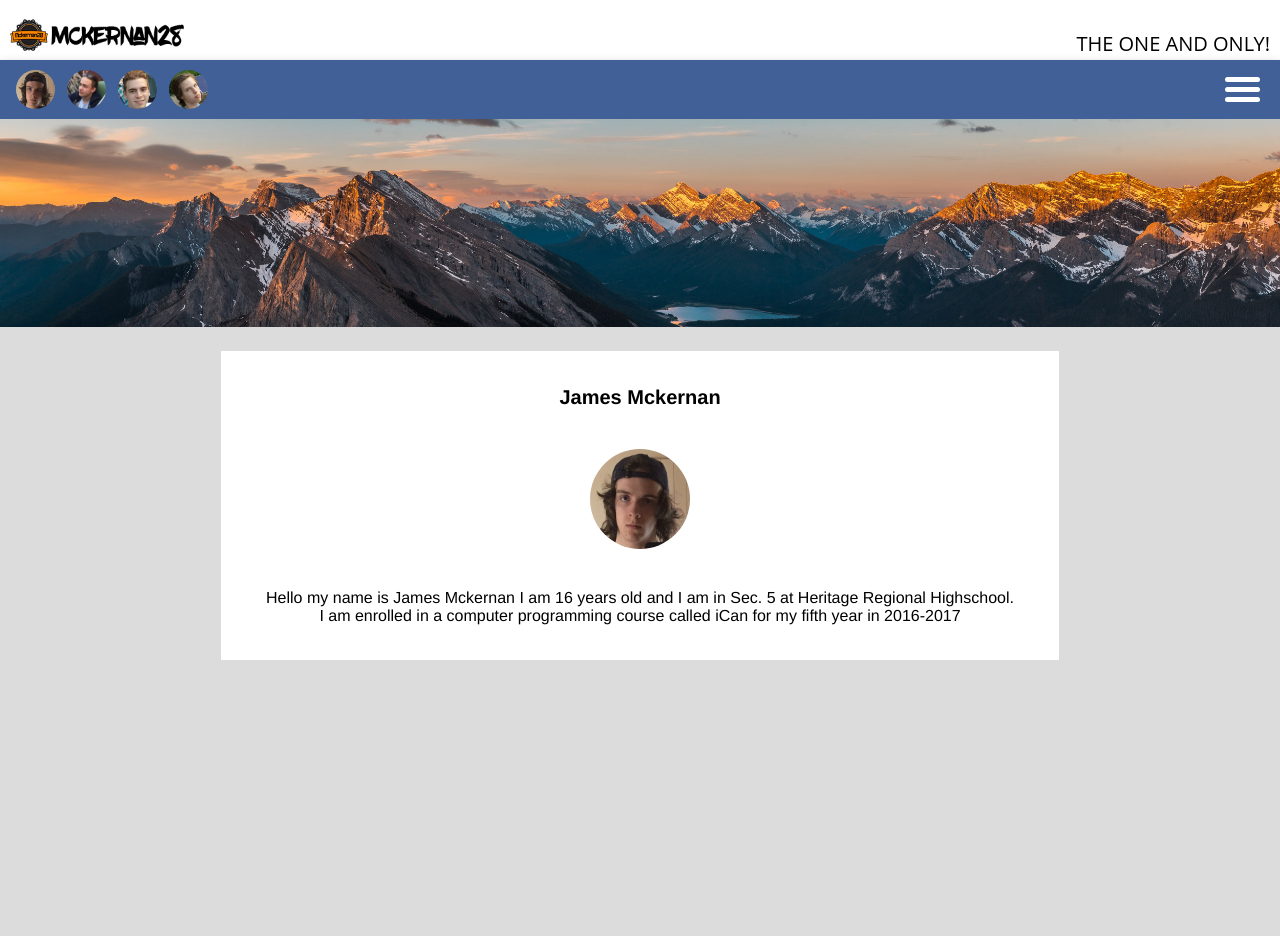
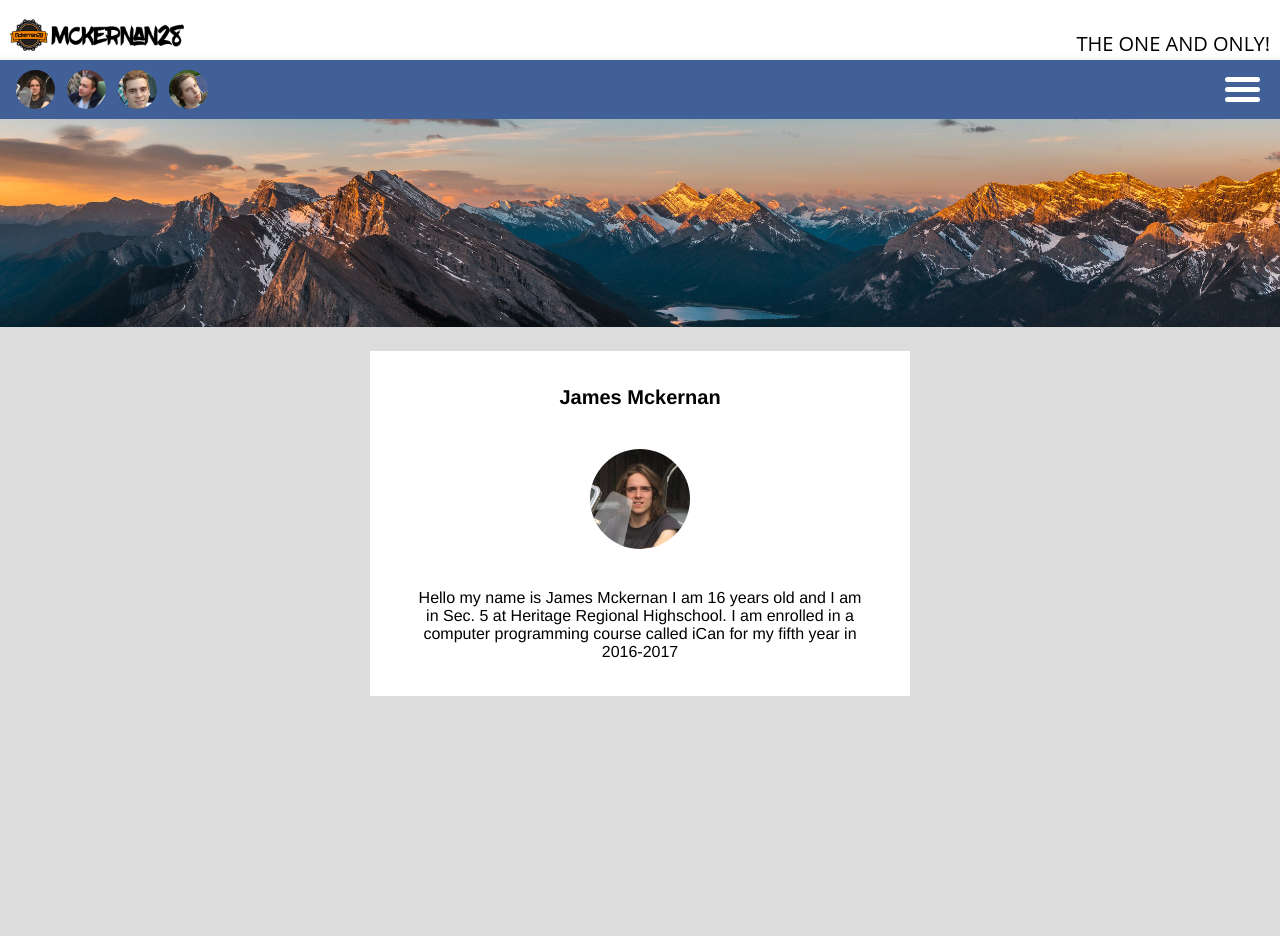
Before and after one commit to mckernan28/mckernan28.github.io, a PHP site: page / in a window 1280 px wide. Shown: the top 936 px of the page. Before the commit the page ends 660 px from the top, so only its background shows below. Run offline with PHP 8.4, Linux system fonts and the light colour scheme.

Commit message:
Change James' Picture, changed max width of content on main page

```diff
--- a/index.html
+++ b/index.html
@@ -30,7 +30,7 @@
                 <ul class="avatar-container">
                     <li class="avatar-list">
                         <a href="#" class="test">
-                            <img class="square" title="mckernan28" src="mckernan28-avatar.png" alt="">
+                            <img class="square james" title="mckernan28" src="mckernan28-avatar.png" alt="">
                         </a>
                     </li>
                 </ul>
@@ -38,7 +38,7 @@
                 <ul class="avatar-container">
                     <li class="avatar-list">
                         <a href="#" class="test">
-                            <img class="square" title="munger100" src="munger100-avatar.png" alt="">
+                            <img class="square matthew" title="munger100" src="munger100-avatar.png" alt="">
                         </a>
                     </li>
                 </ul>
@@ -46,7 +46,7 @@
                 <ul class="avatar-container">
                     <li class="avatar-list">
                         <a href="#" class="test">
-                            <img class="square" title="craftthatblock" src="craftthatblock-avatar.png" alt="">
+                            <img class="square charles" title="craftthatblock" src="craftthatblock-avatar.png" alt="">
                         </a>
                     </li>
                 </ul>
@@ -54,7 +54,7 @@
                 <ul class="avatar-container">
                     <li class="avatar-list">
                         <a href="#" class="test">
-                            <img class="square" title="hotdogint" src="hotdogint-avatar.png" alt="">
+                            <img class="square julian" title="hotdogint" src="hotdogint-avatar.png" alt="">
                         </a>
                     </li>
                 </ul>
--- a/style.css
+++ b/style.css
@@ -391,3 +391,10 @@ body {
         margin: 0;
     }
 }
+
+@media (min-width: 800px) {
+    .content-container {
+        width: 470px;
+    }
+
+}
```
Also changed, not shown: mckernan28-avatar.png.
